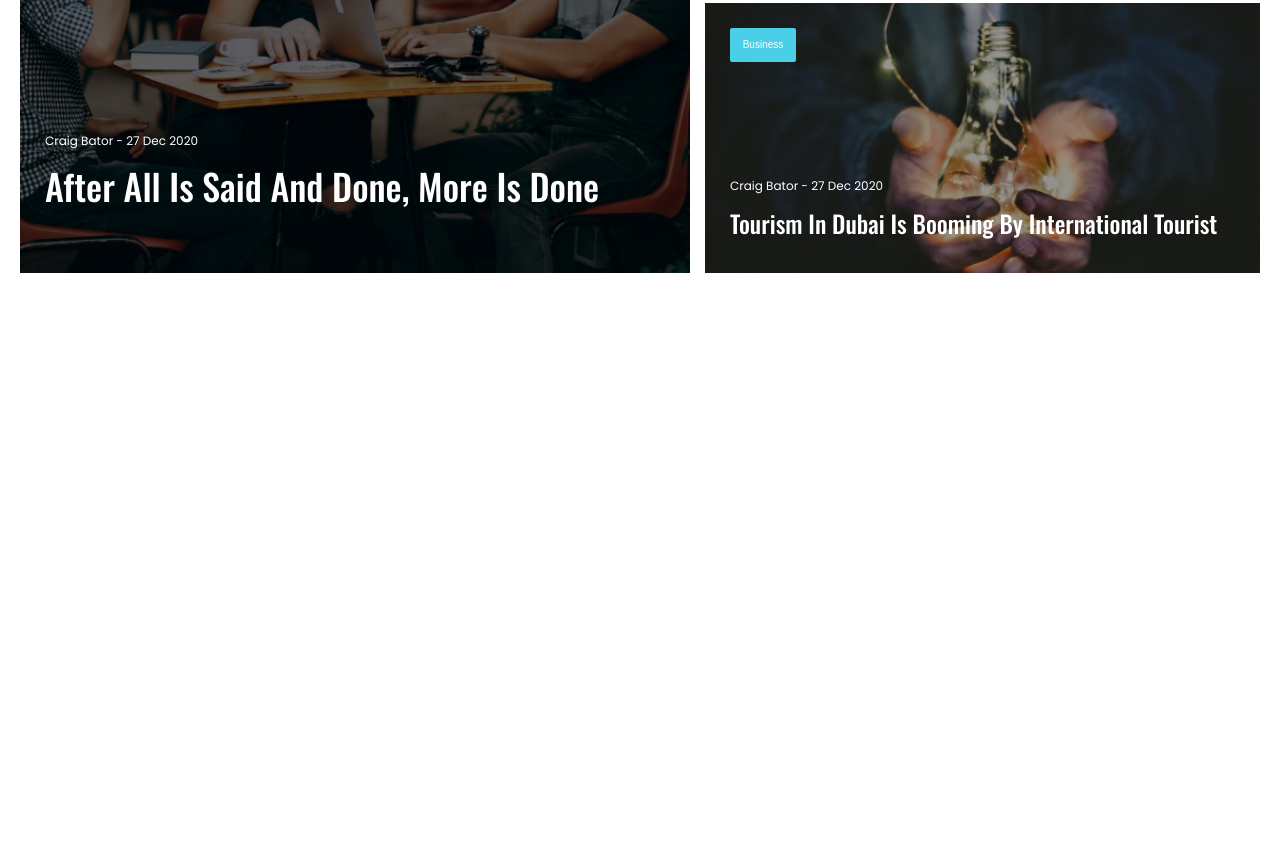
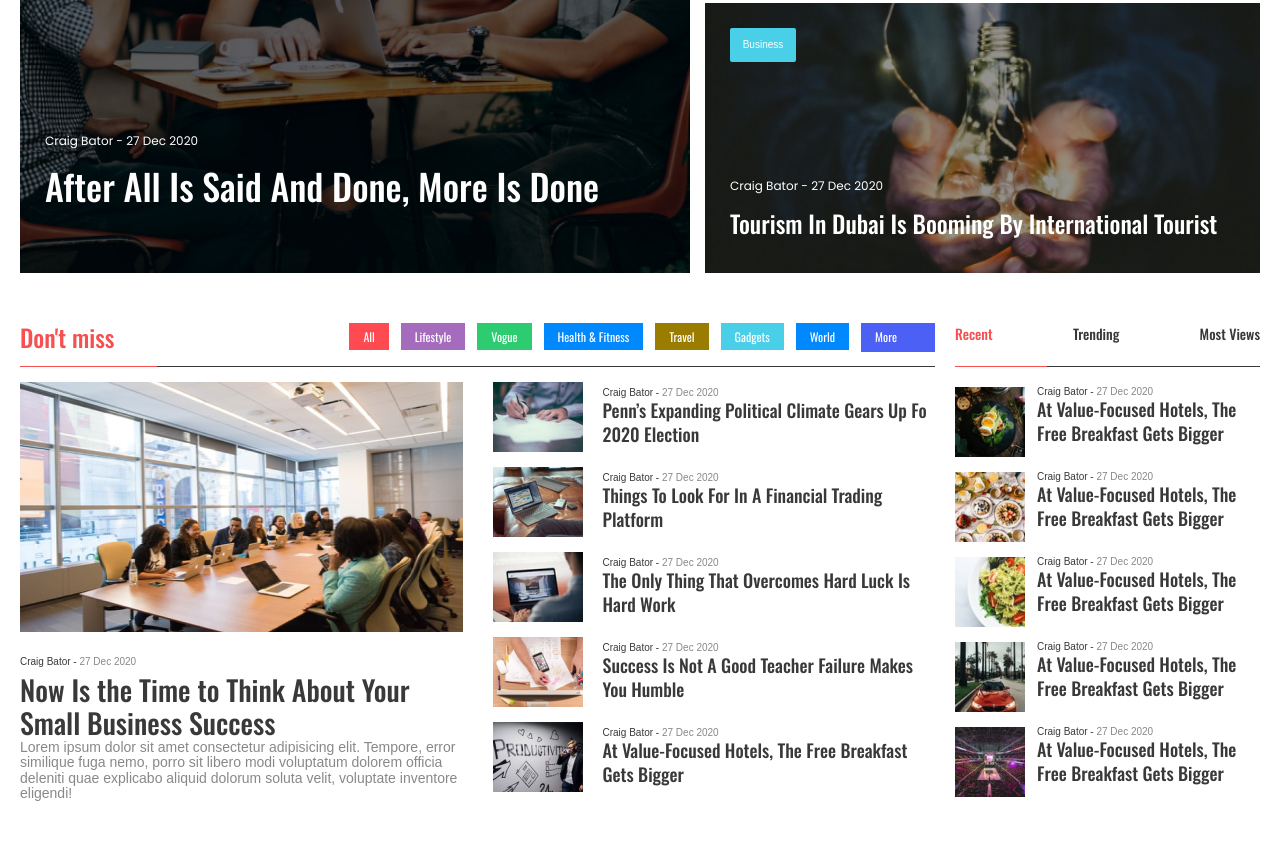
Before and after one commit to Subx1s0o/practice-grid-01, a website built with Vite: page src/index.html in a window 1280 px wide. Shown: the part 658-1505 px from the top of the page. Before the commit the page ends 981 px from the top, so only its background shows below. Built offline with nearby package versions, Linux system fonts and the light colour scheme; no server answers; a web font is replaced by a local one.

Commit message:
working on news sections

```diff
--- /dev/null
+++ b/src/css/news-section.css
@@ -0,0 +1,241 @@
+.news-section {
+  padding-bottom: 50px;
+}
+
+.news-section .container {
+  display: grid;
+  grid-template-columns: 3fr 1fr;
+  gap: 20px;
+}
+
+.news-header {
+  position: relative;
+  display: flex;
+  justify-content: space-between;
+  align-items: center;
+}
+
+.news-header::before {
+  content: '';
+  position: absolute;
+  background-color: #f65050;
+  width: 15%;
+  height: 1px;
+  bottom: -15px;
+}
+
+.news-header::after {
+  content: '';
+  position: absolute;
+  background-color: #393939;
+  width: 85%;
+  height: 1px;
+  bottom: -15px;
+  right: 0;
+}
+
+.news-header h2 {
+  font-family: 'Oswald', sans-serif;
+  font-weight: 500;
+  font-size: 24px;
+  color: #f65050;
+}
+
+.news-tags {
+  display: flex;
+  gap: 12px;
+  align-items: center;
+  font-family: 'Oswald', sans-serif;
+  font-weight: 400;
+  font-size: 12px;
+  color: #fff;
+}
+
+.news-tags li a {
+  padding: 5px 14px;
+}
+
+.news-tags li:nth-child(1) a {
+  background-color: #fe4a51;
+}
+
+.news-tags li:nth-child(2) a {
+  background-color: #a56cbd;
+}
+.news-tags li:nth-child(3) a {
+  background-color: #2ecc71;
+}
+
+.news-tags li:nth-child(4) a {
+  background-color: #0088ff;
+}
+.news-tags li:nth-child(5) a {
+  background-color: #997c00;
+}
+
+.news-tags li:nth-child(6) a {
+  background-color: #49cfe8;
+}
+.news-tags li:nth-child(7) a {
+  background-color: #0088ff;
+}
+
+.news-tags li:nth-child(8) a {
+  background-color: #4c60f5;
+  display: flex;
+  align-items: center;
+  gap: 4px;
+  padding-top: 2px;
+  padding-bottom: 3px;
+}
+
+.news-cards {
+  margin-top: 30px;
+}
+
+.news-cards-ul {
+  display: grid;
+  grid-template-columns: 1fr 1fr;
+  grid-template-rows: repeat(5, 70px);
+  gap: 15px 30px;
+}
+
+.news-cards-ul li:nth-child(1) a img {
+  width: 100%;
+  height: 250px;
+}
+
+.news-cards-ul li:nth-child(1) {
+  grid-column: 1 / 2;
+  grid-row: 1 / 4;
+}
+
+.news-cards-ul li:nth-child(2) {
+  grid-column: 2 / 3;
+  grid-row: 1 / 2;
+}
+
+.news-cards-ul li:nth-child(3) {
+  grid-column: 2 / 3;
+  grid-row: 2 / 3;
+}
+
+.news-cards-ul li:nth-child(4) {
+  grid-column: 2 / 3;
+  grid-row: 3 / 4;
+}
+
+.news-cards-ul li:nth-child(5) {
+  grid-column: 2 / 3;
+  grid-row: 4 / 5;
+}
+
+.news-cards-ul li:nth-child(6) {
+  grid-column: 2 / 3;
+  grid-row: 5 / 6;
+}
+
+.tag-news {
+  font-family: 'Sofia Sans', sans-serif;
+  font-size: 10px;
+
+  line-height: 101%;
+  color: #393939;
+}
+
+.tag-news span {
+  color: rgba(57, 57, 57, 0.6);
+}
+
+.news-text h3 {
+  font-family: 'Oswald', sans-serif;
+  font-weight: 500;
+  font-size: 18px;
+  color: #393939;
+}
+
+.a-news {
+  display: grid;
+  grid-template-columns: 90px 1fr;
+  align-items: center;
+  gap: 20px;
+}
+
+.lorem {
+  font-family: 'Sofia Sans', sans-serif;
+  font-weight: 200;
+  font-size: 14px;
+  line-height: 111%;
+  color: rgba(57, 57, 57, 0.6);
+}
+
+.news-text {
+  grid-column: 2 / 3;
+  max-width: 340px;
+  text-transform: capitalize;
+}
+
+.news-main {
+  font-family: 'Oswald', sans-serif;
+  font-weight: 500;
+  font-size: 28px;
+  line-height: 1.2;
+  color: #393939;
+}
+
+.news-tag-main {
+  margin-top: 25px;
+  margin-bottom: 6px;
+}
+
+.aside-btns {
+  position: relative;
+  display: flex;
+  align-items: center;
+  justify-content: space-between;
+  margin-bottom: 40px;
+}
+
+.aside-btns button {
+  font-family: 'Oswald', sans-serif;
+  font-weight: 500;
+  font-size: 14px;
+  color: #393939;
+  background-color: transparent;
+  border: none;
+}
+
+.aside-btns .current-aside {
+  color: #f65050;
+}
+
+.aside-btns .current-aside::before {
+  content: '';
+  width: 30%;
+  position: absolute;
+  height: 1.5px;
+  bottom: -20.5px;
+  background-color: #f65050;
+}
+
+.aside-btns::after {
+  content: '';
+  width: 70%;
+  position: absolute;
+  height: 1.5px;
+  bottom: -20.5px;
+  right: 0;
+  background-color: #393939;
+}
+
+.news-cards-right li {
+  display: grid;
+  grid-template-columns: 70px 1fr;
+  gap: 12px;
+}
+
+.news-cards-right {
+  display: grid;
+  gap: 15px;
+  grid-template-rows: repeat(5, 70px);
+}
--- a/src/css/styles.css
+++ b/src/css/styles.css
@@ -9,6 +9,7 @@
 @import url('./logo-section.css');
 @import url('./second-header.css');
 @import url('./articles-section.css');
+@import url('./news-section.css');
 
 :root {
   font-family: Sofia Sans, Poppins, Lora, Oswald, sans-serif;
--- a/src/index.html
+++ b/src/index.html
@@ -30,6 +30,7 @@
     <load src="partials/second-header.html" />
     <main>
       <load src="partials/articles-section.html" />
+      <load src="partials/news-section.html" />
     </main>
     <footer></footer>
   </body>
--- /dev/null
+++ b/src/partials/news-section.html
@@ -0,0 +1,144 @@
+<section class="news-section">
+  <div class="container">
+    <div class="news-left-content">
+      <div class="news-header">
+        <h2>Don't miss</h2>
+        <nav>
+          <ul class="news-tags">
+            <li><a href="">All</a></li>
+            <li><a href="">Lifestyle</a></li>
+            <li><a href="">Vogue</a></li>
+            <li><a href="">Health & Fitness</a></li>
+            <li><a href="">Travel</a></li>
+            <li><a href="">Gadgets</a></li>
+            <li><a href="">World</a></li>
+            <li>
+              <a href=""
+                >More
+                <svg width="20" height="20">
+                  <use href="img/icons.svg#icon-arrow-down"></use>
+                </svg>
+              </a>
+            </li>
+          </ul>
+        </nav>
+      </div>
+      <div class="news-cards">
+        <ul class="news-cards-ul">
+          <li>
+            <a href="">
+              <img width="393" height="250" src="img/news-1.jpg" alt=" new 1" />
+              <p class="tag-news news-tag-main">
+                Craig Bator - <span>27 Dec 2020</span>
+              </p>
+              <h3 class="news-main">
+                Now Is the Time to Think About Your Small Business Success
+              </h3>
+              <p class="lorem">
+                Lorem ipsum dolor sit amet consectetur adipisicing elit.
+                Tempore, error similique fuga nemo, porro sit libero modi
+                voluptatum dolorem officia deleniti quae explicabo aliquid
+                dolorum soluta velit, voluptate inventore eligendi!
+              </p>
+            </a>
+          </li>
+          <li>
+            <a class="a-news" href="">
+              <img src="img/news-2.jpg" alt=" new 2" />
+              <div class="news-text">
+                <p class="tag-news">Craig Bator - <span>27 Dec 2020</span></p>
+                <h3>
+                  Penn’s expanding political climate gears up fo 2020 election
+                </h3>
+              </div>
+            </a>
+          </li>
+          <li>
+            <a class="a-news" href="">
+              <img src="img/news-3.jpg" alt=" new 3" />
+              <div class="news-text">
+                <p class="tag-news">Craig Bator - <span>27 Dec 2020</span></p>
+                <h3>Things to Look For in a Financial Trading Platform</h3>
+              </div>
+            </a>
+          </li>
+          <li>
+            <a class="a-news" href="">
+              <img src="img/news-4.jpg" alt=" new 4" />
+              <div class="news-text">
+                <p class="tag-news">Craig Bator - <span>27 Dec 2020</span></p>
+                <h3>The only thing that overcomes hard luck is hard work</h3>
+              </div>
+            </a>
+          </li>
+          <li>
+            <a class="a-news" href="">
+              <img src="img/news-5.jpg" alt=" new 5" />
+              <div class="news-text">
+                <p class="tag-news">Craig Bator - <span>27 Dec 2020</span></p>
+                <h3>Success is not a good teacher failure makes you humble</h3>
+              </div>
+            </a>
+          </li>
+          <li>
+            <a class="a-news" href="">
+              <img src="img/news-6.jpg" alt=" new 6" />
+              <div class="news-text">
+                <p class="tag-news">Craig Bator - <span>27 Dec 2020</span></p>
+                <h3>At Value-Focused Hotels, the Free Breakfast Gets Bigger</h3>
+              </div>
+            </a>
+          </li>
+        </ul>
+      </div>
+    </div>
+    <div class="news-right-content">
+      <aside>
+        <nav class="aside-nav">
+          <ul class="aside-btns">
+            <li><button class="current-aside">Recent</button></li>
+            <li><button>Trending</button></li>
+            <li><button>Most Views</button></li>
+          </ul>
+          <ul class="news-cards-right">
+            <li>
+              <img src="img/news-r-1.jpg" alt=" new r 1" />
+              <div class="news-text">
+                <p class="tag-news">Craig Bator - <span>27 Dec 2020</span></p>
+                <h3>At Value-Focused Hotels, the Free Breakfast Gets Bigger</h3>
+              </div>
+            </li>
+            <li>
+              <img src="img/news-r-2.jpg" alt=" new r 2" />
+              <div class="news-text">
+                <p class="tag-news">Craig Bator - <span>27 Dec 2020</span></p>
+                <h3>At Value-Focused Hotels, the Free Breakfast Gets Bigger</h3>
+              </div>
+            </li>
+            <li>
+              <img src="img/news-r-3.jpg" alt=" new r 3" />
+              <div class="news-text">
+                <p class="tag-news">Craig Bator - <span>27 Dec 2020</span></p>
+                <h3>At Value-Focused Hotels, the Free Breakfast Gets Bigger</h3>
+              </div>
+            </li>
+            <li>
+              <img src="img/news-r-4.jpg" alt=" new r 4" />
+              <div class="news-text">
+                <p class="tag-news">Craig Bator - <span>27 Dec 2020</span></p>
+                <h3>At Value-Focused Hotels, the Free Breakfast Gets Bigger</h3>
+              </div>
+            </li>
+            <li>
+              <img src="img/news-r-5.jpg" alt=" new r 5" />
+              <div class="news-text">
+                <p class="tag-news">Craig Bator - <span>27 Dec 2020</span></p>
+                <h3>At Value-Focused Hotels, the Free Breakfast Gets Bigger</h3>
+              </div>
+            </li>
+          </ul>
+        </nav>
+      </aside>
+    </div>
+  </div>
+</section>
```
Also changed, not shown: src/img/news-1.jpg (added), src/img/news-2.jpg (added), src/img/news-3.jpg (added), src/img/news-4.jpg (added), src/img/news-5.jpg (added), src/img/news-6.jpg (added), src/img/news-r-1.jpg (added), src/img/news-r-2.jpg (added), src/img/news-r-3.jpg (added), src/img/news-r-4.jpg (added), src/img/news-r-5.jpg (added).
